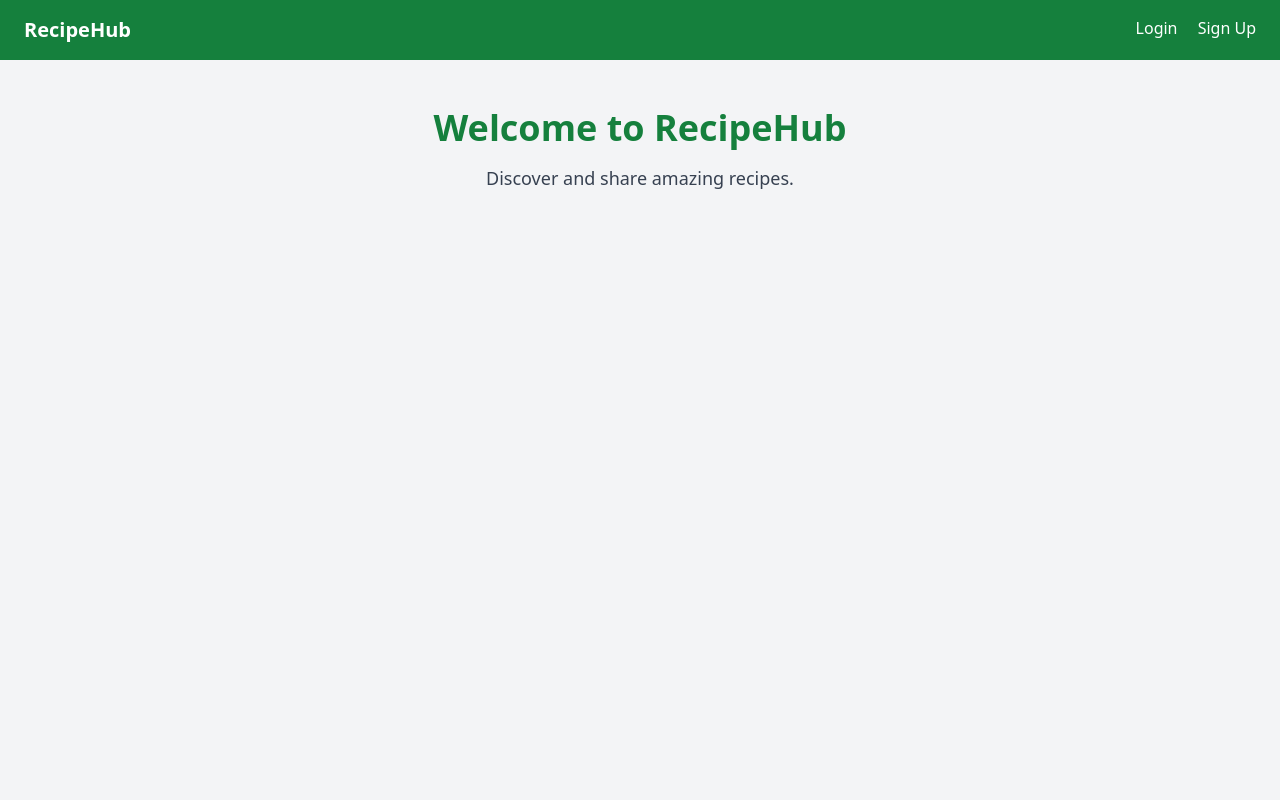
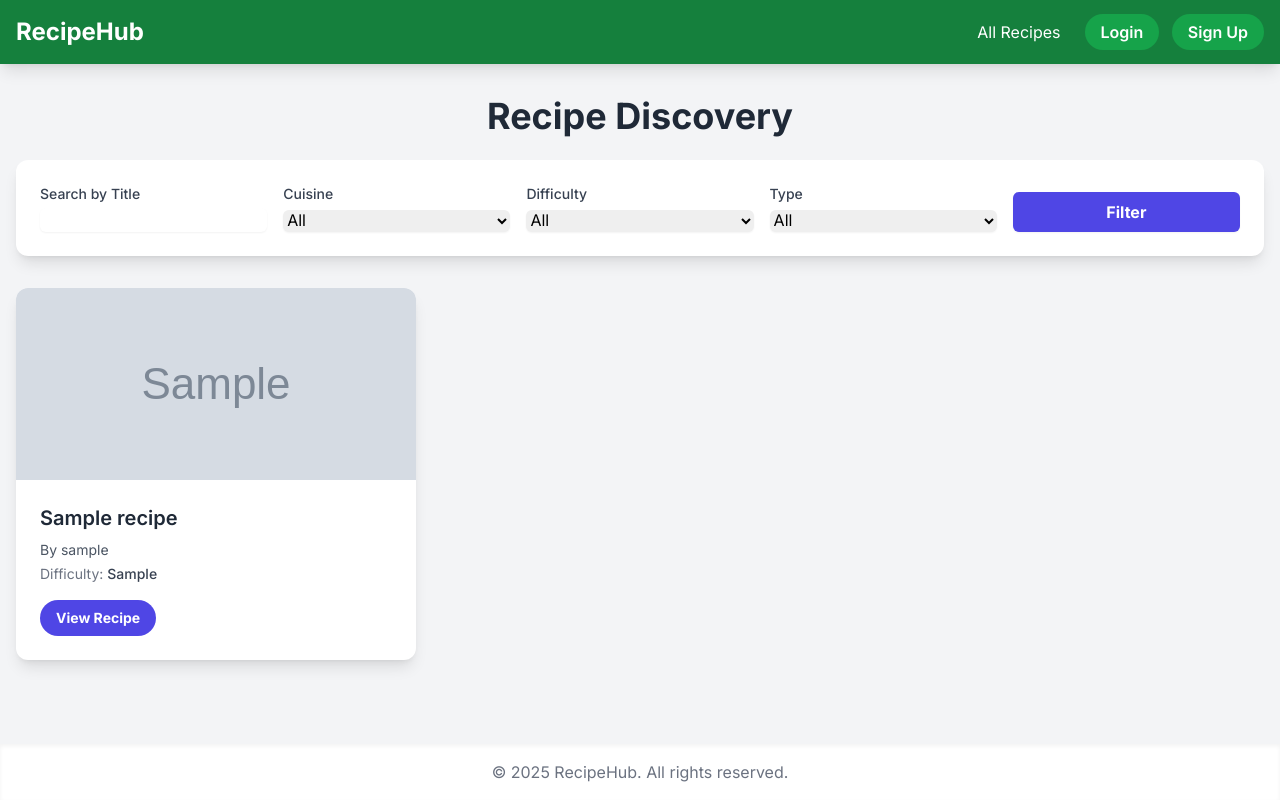
Before and after one commit to Pavithran-tp/recipehub, a Django app: template recipes/templates/home.html in a window 1280 px wide. Run offline with Django 3.2, Linux system fonts and the light colour scheme; the template is opened without the code that fills it: most values are stand-ins (such as "Sample title", 1, 10 or a date in 2020); grey boxes marked "Sample" are stand-in pictures; some libraries are stand-ins or nearby versions.

Commit message:
Made changes in the main

```diff
--- a/recipes/templates/home.html
+++ b/recipes/templates/home.html
@@ -1,7 +1,67 @@
-{% extends "base.html" %}
+{% extends 'base.html' %}
+
+{% block title %}All Recipes{% endblock %}
+
 {% block content %}
-<div class="text-center mt-12">
-    <h1 class="text-4xl font-bold text-green-700">Welcome to RecipeHub</h1>
-    <p class="mt-4 text-lg text-gray-700">Discover and share amazing recipes.</p>
-</div>
+    <h1 class="text-4xl font-bold text-gray-800 mb-6 text-center">Recipe Discovery</h1>
+    <form method="get" class="bg-white p-6 rounded-xl shadow-lg mb-8">
+        <div class="grid grid-cols-1 md:grid-cols-2 lg:grid-cols-5 gap-4 items-end">
+            <div>
+                <label for="id_q" class="block text-sm font-medium text-gray-700 mb-1">Search by Title</label>
+                <input type="text" class="w-full border-gray-300 rounded-md shadow-sm focus:ring-indigo-500 focus:border-indigo-500" name="q" id="id_q" value="{{ current_filters.q }}">
+            </div>
+            <div>
+                <label for="id_cuisine" class="block text-sm font-medium text-gray-700 mb-1">Cuisine</label>
+                <select name="cuisine" id="id_cuisine" class="w-full border-gray-300 rounded-md shadow-sm focus:ring-indigo-500 focus:border-indigo-500">
+                    <option value="">All</option>
+                    {% for value, label in recipe.cuisine.field.choices %}
+                        <option value="{{ value }}" {% if current_filters.cuisine == value %}selected{% endif %}>{{ label }}</option>
+                    {% endfor %}
+                </select>
+            </div>
+            <div>
+                <label for="id_difficulty" class="block text-sm font-medium text-gray-700 mb-1">Difficulty</label>
+                <select name="difficulty" id="id_difficulty" class="w-full border-gray-300 rounded-md shadow-sm focus:ring-indigo-500 focus:border-indigo-500">
+                    <option value="">All</option>
+                    {% for value, label in recipe.difficulty.field.choices %}
+                        <option value="{{ value }}" {% if current_filters.difficulty == value %}selected{% endif %}>{{ label }}</option>
+                    {% endfor %}
+                </select>
+            </div>
+            <div>
+                <label for="id_veg_type" class="block text-sm font-medium text-gray-700 mb-1">Type</label>
+                <select name="veg_type" id="id_veg_type" class="w-full border-gray-300 rounded-md shadow-sm focus:ring-indigo-500 focus:border-indigo-500">
+                    <option value="">All</option>
+                    {% for value, label in recipe.veg_type.field.choices %}
+                        <option value="{{ value }}" {% if current_filters.veg_type == value %}selected{% endif %}>{{ label }}</option>
+                    {% endfor %}
+                </select>
+            </div>
+            <div>
+                <button type="submit" class="w-full bg-indigo-600 text-white font-bold py-2 px-4 rounded-md shadow-sm hover:bg-indigo-700 focus:outline-none focus:ring-2 focus:ring-offset-2 focus:ring-indigo-500">Filter</button>
+            </div>
+        </div>
+    </form>
+
+    <div class="grid grid-cols-1 sm:grid-cols-2 lg:grid-cols-3 gap-6">
+        {% for recipe in recipes %}
+            <div class="bg-white rounded-xl shadow-lg hover:shadow-xl transition-shadow duration-300 overflow-hidden">
+                {% if recipe.image %}
+                    <img src="{{ recipe.image.url }}" class="w-full h-48 object-cover" alt="{{ recipe.title }}">
+                {% else %}
+                    <div class="w-full h-48 bg-gray-300 flex items-center justify-center text-gray-500 font-semibold">No Image</div>
+                {% endif %}
+                <div class="p-6">
+                    <h5 class="text-xl font-semibold text-gray-800 mb-2">{{ recipe.title }}</h5>
+                    <p class="text-sm text-gray-600">By {{ recipe.author.username }}</p>
+                    <p class="text-sm text-gray-500 mt-1">Difficulty: <span class="font-medium text-gray-700">{{ recipe.get_difficulty_display }}</span></p>
+                    <div class="mt-4">
+                        <a href="{% url 'recipes:recipe-detail' recipe.pk %}" class="inline-block bg-indigo-600 text-white text-sm font-bold py-2 px-4 rounded-full hover:bg-indigo-700 transition-colors duration-200">View Recipe</a>
+                    </div>
+                </div>
+            </div>
+        {% empty %}
+            <div class="col-span-full text-center text-gray-500">No recipes found.</div>
+        {% endfor %}
+    </div>
 {% endblock %}
--- a/templates/base.html
+++ b/templates/base.html
@@ -3,37 +3,60 @@
 <head>
     <meta charset="UTF-8">
     <meta name="viewport" content="width=device-width, initial-scale=1.0">
-    <title>RecipeHub</title>
+    <title>{% block title %}RecipeHub{% endblock %}</title>
     <script src="https://cdn.tailwindcss.com"></script>
+    <link rel="preconnect" href="https://fonts.googleapis.com">
+    <link rel="preconnect" href="https://fonts.gstatic.com" crossorigin>
+    <link href="https://fonts.googleapis.com/css2?family=Inter:wght@400;500;600;700&display=swap" rel="stylesheet">
     {% load static %}
+    <style>
+        body {
+            font-family: 'Inter', sans-serif;
+        }
+    </style>
 </head>
-<body class="bg-gray-100">
-    <nav class="bg-green-700 text-white px-6 py-4 flex justify-between">
-        <a href="{% url 'home' %}" class="text-xl font-bold">RecipeHub</a>
+<body class="bg-gray-100 min-h-screen flex flex-col">
+    <nav class="bg-green-700 text-white shadow-lg p-4 sticky top-0 z-50">
+        <div class="container mx-auto flex justify-between items-center">
+            <a href="{% url 'recipes:home' %}" class="text-2xl font-bold">RecipeHub</a>
+
+            <div class="flex items-center space-x-6">
+                <a href="{% url 'recipes:home' %}" class="hover:text-green-200 transition-colors duration-200">All Recipes</a>
+                {% if user.is_authenticated and user.is_chef %}
+                <a href="{% url 'recipes:recipe-create' %}" class="hover:text-green-200 transition-colors duration-200">Create Recipe</a>
+                {% endif %}
+                {% if user.is_authenticated %}
+                <a href="#" class="hover:text-green-200 transition-colors duration-200">My Collections</a>
+                {% endif %}
 
                 <div class="relative">
                     {% if user.is_authenticated %}
-                <button id="userMenuBtn" class="hover:underline">
+                        <button id="userMenuBtn" class="bg-green-600 px-4 py-2 rounded-full font-semibold hover:bg-green-800 transition-colors duration-200 focus:outline-none">
                             {{ user.username }}
                         </button>
-                <div id="userMenu" class="absolute right-0 mt-2 w-40 bg-white text-black rounded shadow-lg hidden">
+                        <div id="userMenu" class="absolute right-0 mt-2 w-40 bg-white text-black rounded-lg shadow-xl hidden z-50 overflow-hidden">
                             <form method="post" action="{% url 'logout' %}" class="inline">
                                 {% csrf_token %}
-                        <button type="submit" class = "block w-full text-left px-4 py-2 text-sm text-gray-700 hover:bg-gray-100">
+                                <button type="submit" class="block w-full text-left px-4 py-2 text-sm text-gray-700 hover:bg-gray-100 transition-colors duration-150">
                                     Logout
                                 </button>
                             </form>
                         </div>
                     {% else %}
-                <a href="{% url 'login' %}" class="hover:underline mr-4">Login</a>
-                <a href="{% url 'signup' %}" class="hover:underline">Sign Up</a>
+                        <a href="{% url 'login' %}" class="bg-green-600 px-4 py-2 rounded-full font-semibold hover:bg-green-800 transition-colors duration-200 mr-2">Login</a>
+                        <a href="{% url 'signup' %}" class="bg-green-600 px-4 py-2 rounded-full font-semibold hover:bg-green-800 transition-colors duration-200">Sign Up</a>
                     {% endif %}
                 </div>
+            </div>
+        </div>
     </nav>
-
-    <main class="container mx-auto mt-8">
-        {% block content %}{% endblock %}
+    <main class="container mx-auto px-4 py-8 flex-grow">
+        {% block content %}
+        {% endblock %}
     </main>
+    <footer class="bg-white shadow-inner mt-8 p-4 text-center text-gray-500">
+        <p>&copy; 2025 RecipeHub. All rights reserved.</p>
+    </footer>
 
     <script>
         document.addEventListener("DOMContentLoaded", function() {
@@ -41,7 +64,8 @@
             const menu = document.getElementById("userMenu");
 
             if (btn) {
-                btn.addEventListener("click", () => {
+                btn.addEventListener("click", (event) => {
+                    event.stopPropagation();
                     menu.classList.toggle("hidden");
                 });
                 document.addEventListener("click", (event) => {
```
Also changed, not shown: recipes/urls.py (+9 -2 lines), recipes/views.py (+153 -3 lines), recipehub/urls.py (line endings or trailing spaces). Lines whose indentation alone changed are shown as unchanged.
